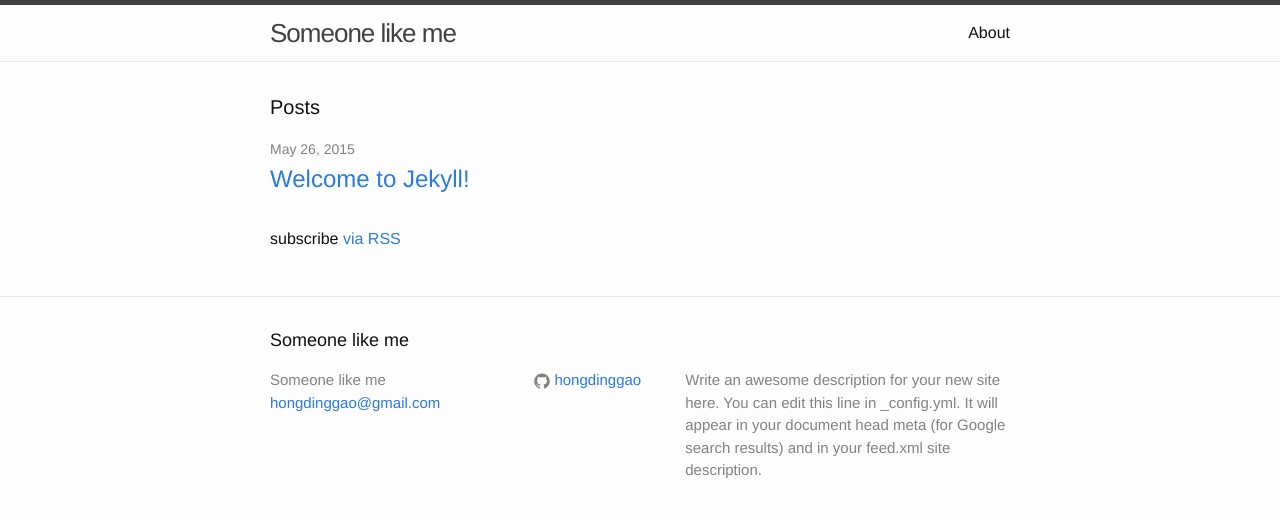
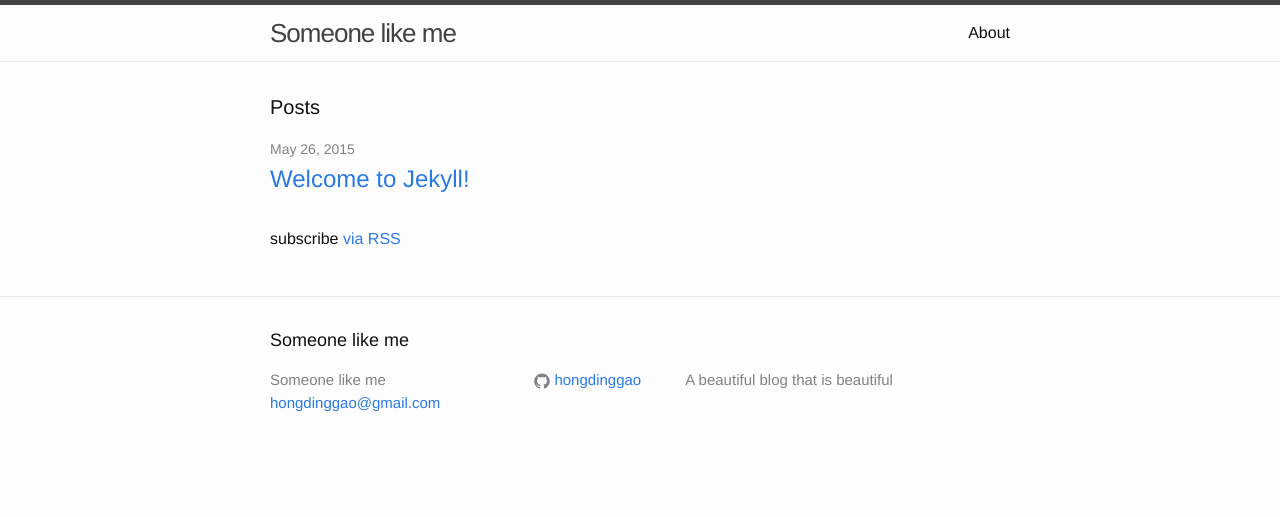
Before and after one commit to hongdinggao/hongdinggao.github.io, a Jekyll site: the page built from index.html, in a window 1280 px wide. Shown: the top 517 px of the page. Built offline with Jekyll 4.4.1, drawn with Linux system fonts in a browser that asks for light colours.

Commit message:
modified the intro

```diff
--- a/_config.yml
+++ b/_config.yml
@@ -1,11 +1,11 @@
 # Site settings
 title: Someone like me
 email: hongdinggao@gmail.com
+
+
 description: > # this means to ignore newlines until "baseurl:"
-  Write an awesome description for your new site here. You can edit this
-  line in _config.yml. It will appear in your document head meta (for
-  Google search results) and in your feed.xml site description.
-baseurl: "" # the subpath of your site, e.g. /blog/
+  A beautiful blog that is beautiful
+#baseurl: "" # the subpath of your site, e.g. /blog/
 url: "hongdinggao.com" # the base hostname & protocol for your site
 #twitter_username: jekyllrb
 github_username:  hongdinggao
```
